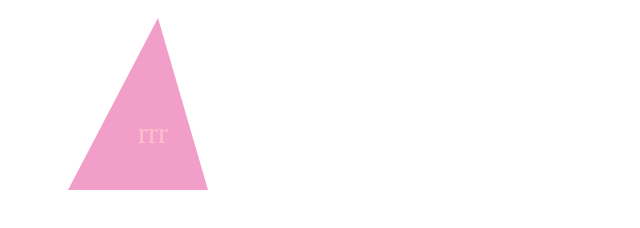
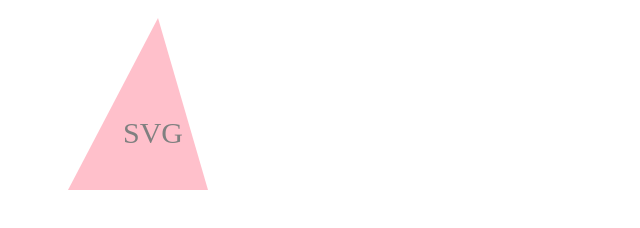
Before and after one commit to agentpj/SVGLogoMaker, a website: page index.html in a window 1280 px wide. Shown: the whole page, without its empty margins (0-640 px from the left). Drawn offline with Linux system fonts and the light colour scheme.

```diff
--- a/index.html
+++ b/index.html
@@ -1,4 +1,4 @@
 <svg version="1.1" width="300" height="200" xmlns="http://www.w3.org/2000/svg">
-          <polygon points="150,10 200,182 60,182" fill=#F19EC8> </polygon>
-          <text x="145" y="135" font-size="30" text-anchor="middle" fill=#FFC0CB>rrr</text>
+          <polygon points="150,10 200,182 60,182" fill=#FFC0CB> </polygon>
+          <text x="145" y="135" font-size="30" text-anchor="middle" fill=grey>SVG</text>
          </svg>
--- a/lib/shapehtml.js
+++ b/lib/shapehtml.js
@@ -23,5 +23,4 @@
          </svg>`
   };
 
-
 module.exports = (ShapeCircle, ShapeSquare, ShapeTriangle);
```
Also changed, not shown: index.js (+1 -7 lines), README.md, lib/logo.svg.
